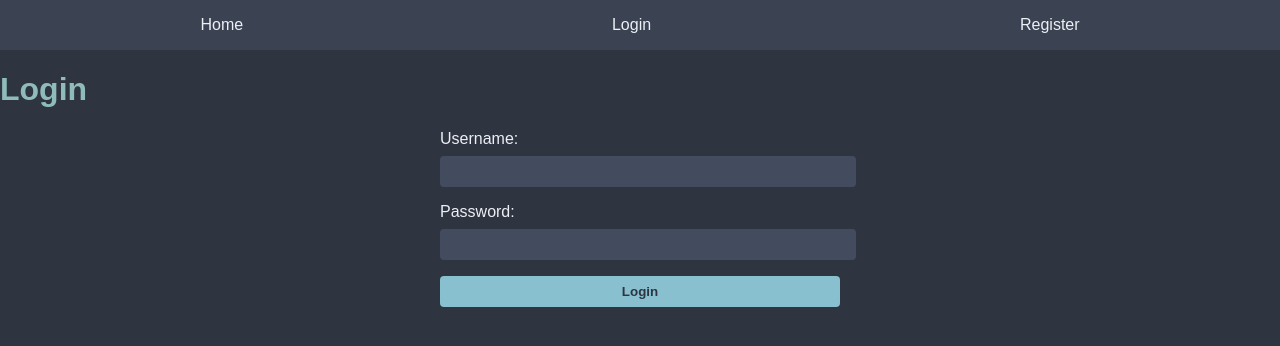
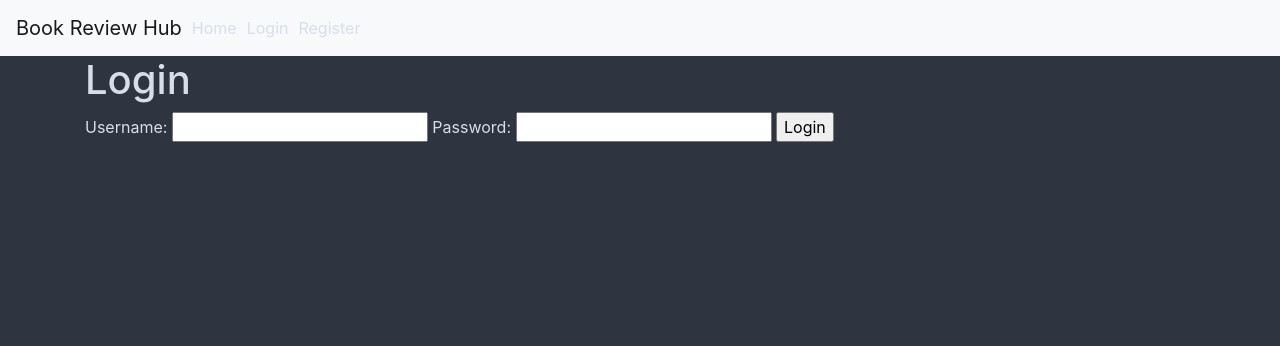
Before and after one commit to temavasilev/book-club, a Flask app: a page that uses app/templates/base.html in a window 1280 px wide. Shown: the top 346 px of the page. Run offline with Flask 3, Linux system fonts and the light colour scheme; some libraries are stand-ins or nearby versions.

Commit message:
Added the 'Add book' button and implemented basic Bootstrap

```diff
--- a/app/routes.py
+++ b/app/routes.py
@@ -99,3 +99,15 @@ def user_profile(username):
     user = User.query.filter_by(username=username).first_or_404()
     reviews = Review.query.filter_by(user_id=user.id).all()
     return render_template('user_profile.html', user=user, reviews=reviews)
+
+@app.route('/add_book', methods=['GET', 'POST'])
+@login_required
+def add_book():
+    form = BookForm()
+    if form.validate_on_submit():
+        book = Book(title=form.title.data, author=form.author.data, user_id=current_user.id)
+        db.session.add(book)
+        db.session.commit()
+        flash('Book added successfully!', 'success')
+        return redirect(url_for('book_page', book_id=book.id))
+    return render_template('add_book.html', form=form)
--- /dev/null
+++ b/app/static/css/custom.css
@@ -0,0 +1,34 @@
+/* Catppuccin color palette */
+:root {
+    --background-color: #2e3440; /* dark background */
+    --foreground-color: #3b4252; /* light background */
+    --comment-color: #4c566a; /* comments */
+    --red: #bf616a; /* red */
+    --orange: #d08770; /* orange */
+    --yellow: #ebcb8b; /* yellow */
+    --green: #a3be8c; /* green */
+    --cyan: #88c0d0; /* cyan */
+    --blue: #81a1c1; /* blue */
+    --violet: #b48ead; /* violet */
+    --text-color: #d8dee9; /* text color */
+  }
+
+  /* Apply Catppuccin color palette to Bootstrap components */
+  .navbar .nav-item {
+    background-color: var(--background-color);
+  }
+
+  .navbar a {
+    color: var(--text-color);
+    margin-right: 10px;
+  }
+
+  .btn-primary {
+    background-color: var(--blue);
+    border-color: var(--blue);
+  }
+
+  body {
+    background-color: var(--background-color);
+    color: var(--text-color);
+  }
--- a/app/templates/base.html
+++ b/app/templates/base.html
@@ -3,21 +3,38 @@
 <head>
     <meta charset="UTF-8">
     <meta name="viewport" content="width=device-width, initial-scale=1.0">
-    <link rel="stylesheet" href="{{ url_for('static', filename='css/main.css') }}">
-    <title>Artem's Book Club</title>
+    <title>Book Review Hub</title>
+    <link rel="stylesheet" href="https://maxcdn.bootstrapcdn.com/bootstrap/4.5.2/css/bootstrap.min.css">
+    <script src="https://ajax.googleapis.com/ajax/libs/jquery/3.5.1/jquery.min.js"></script>
+    <script src="https://cdnjs.cloudflare.com/ajax/libs/popper.js/1.16.0/umd/popper.min.js"></script>
+    <script src="https://maxcdn.bootstrapcdn.com/bootstrap/4.5.2/js/bootstrap.min.js"></script>
+    <link rel="stylesheet" href="{{ url_for('static', filename='css/custom.css') }}">
 </head>
 <body>
-    <nav>
+    <nav class="navbar navbar-expand-lg navbar-light bg-light">
+        <a class="navbar-brand" href="{{ url_for('index') }}">Book Review Hub</a>
+        <ul class="navbar-nav">
             <a href="{{ url_for('index') }}">Home</a>
             {% if current_user.is_authenticated %}
+                <a href="{{ url_for('add_book') }}">Add Book</a>
                 <a href="{{ url_for('logout') }}">Logout</a>
                 <a href="{{ url_for('user_profile', username=current_user.username) }}">My Profile</a>
             {% else %}
                 <a href="{{ url_for('login') }}">Login</a>
                 <a href="{{ url_for('register') }}">Register</a>
             {% endif %}
+        </ul>
     </nav>
+    <div class="container">
+        {% with messages = get_flashed_messages(with_categories=true) %}
+            {% if messages %}
+                {% for category, message in messages %}
+                    <div class="alert alert-{{ category }}">{{ message }}</div>
+                {% endfor %}
+            {% endif %}
+        {% endwith %}
         {% block content %}
         {% endblock %}
+    </div>
 </body>
 </html>
```
Also changed, not shown: app/templates/add_book.html (added, +11 -0 lines). Lines whose indentation alone changed are shown as unchanged.
